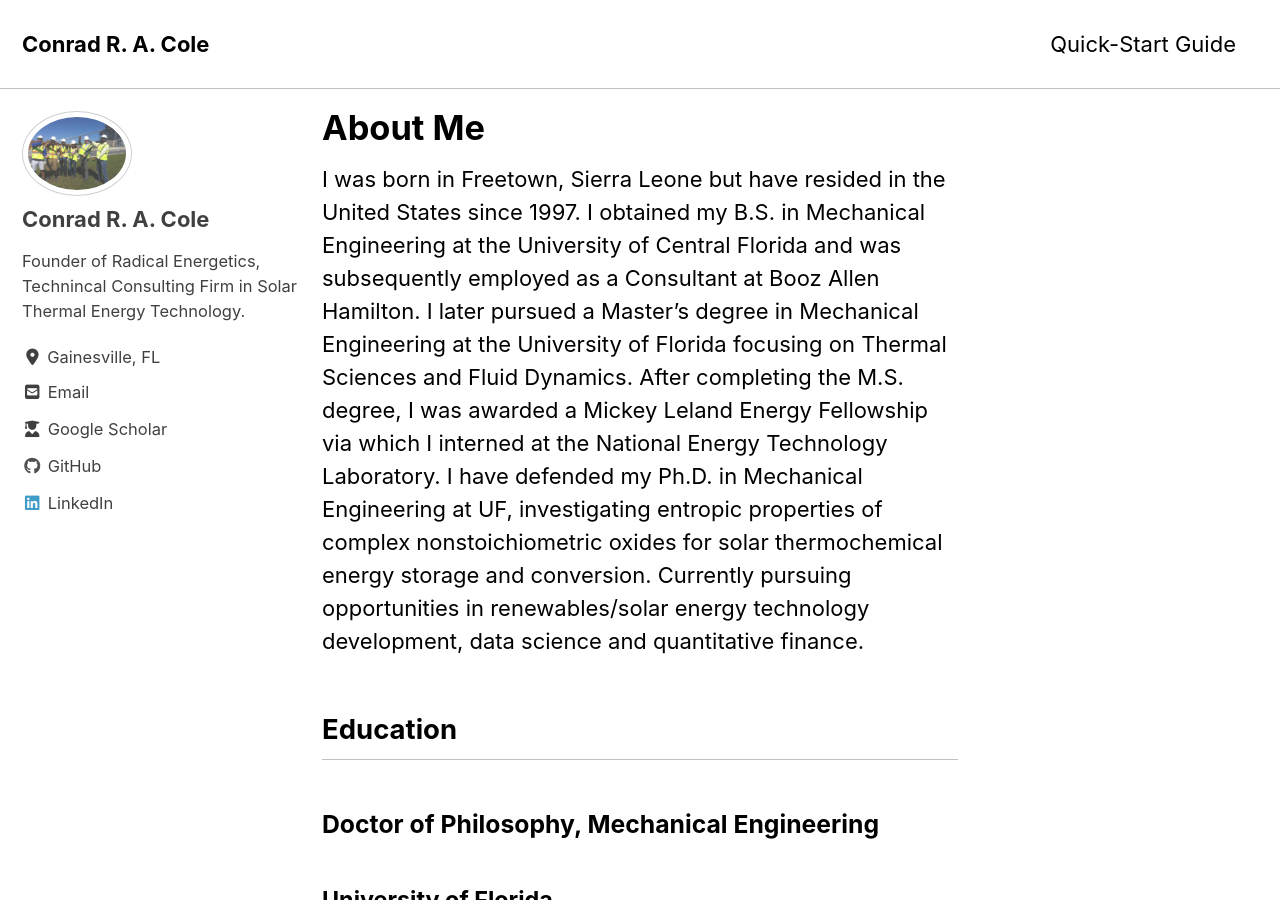
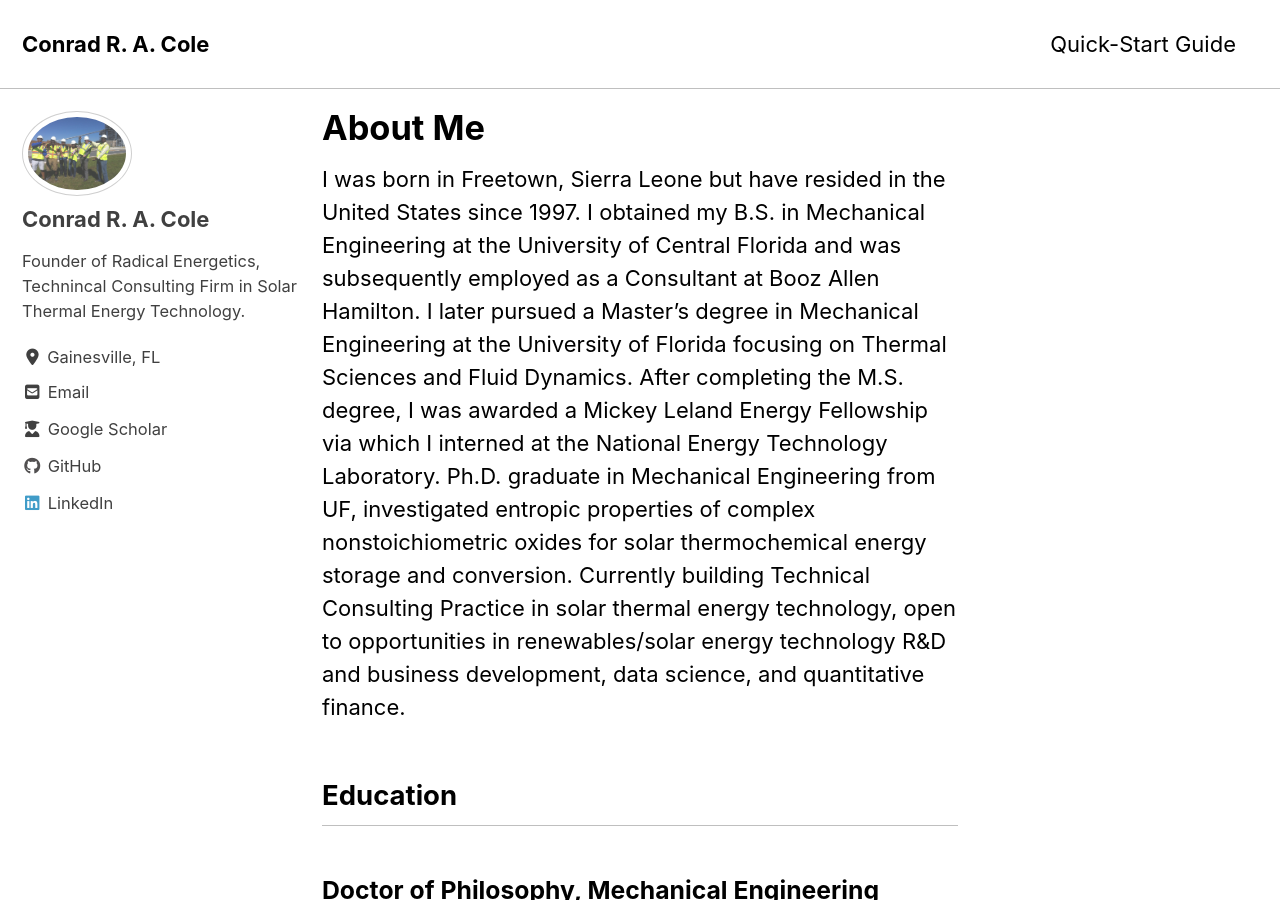
Before and after one commit to darnoceloc/darnoceloc.github.io, a Jekyll site: the page built from _pages/aboutme.md, in a window 1280 px wide and 900 px high. Built offline with Jekyll 4.4.1, drawn with Linux system fonts in a browser that asks for light colours; cached includes are drawn as plain includes; nearby versions of some CDN libraries.

Commit message:
About Me.

```diff
--- a/_pages/aboutme.md
+++ b/_pages/aboutme.md
@@ -2,7 +2,7 @@
 permalink: /aboutme/
 title: "About Me"
 
-excerpt: "Conrad Cole recently graduated with a PhD in Mechanical Engineering from the University of Florida."
+excerpt: "Conrad Cole is the Founder of Radical Energetics, a Technical Consulting Practice in Solar Thermal Energy Technology."
 layout: single
 author_profile: true
 sitemap: true
@@ -10,8 +10,8 @@ modified: 2019-09-20
 ---
 I was born in Freetown, Sierra Leone but have resided in the United States since 1997. I obtained my B.S. in Mechanical Engineering at the University of Central Florida and was subsequently employed as a Consultant at Booz Allen Hamilton.
 I later pursued a Master's degree in Mechanical Engineering at the University of Florida focusing on Thermal Sciences and Fluid Dynamics. After completing the M.S. degree, I was awarded a Mickey Leland Energy Fellowship via which I interned at the National Energy Technology Laboratory.
-I have defended my Ph.D. in Mechanical Engineering at UF, investigating entropic properties of complex nonstoichiometric oxides for solar thermochemical energy storage and conversion.
-Currently pursuing opportunities in renewables/solar energy technology development, data science and quantitative finance.
+Ph.D. graduate in Mechanical Engineering from UF, investigated entropic properties of complex nonstoichiometric oxides for solar thermochemical energy storage and conversion.
+Currently building Technical Consulting Practice in solar thermal energy technology, open to opportunities in renewables/solar energy technology R&D and business development, data science, and quantitative finance.
 
 
 ## Education
```
Also changed, not shown: 3 other files.
